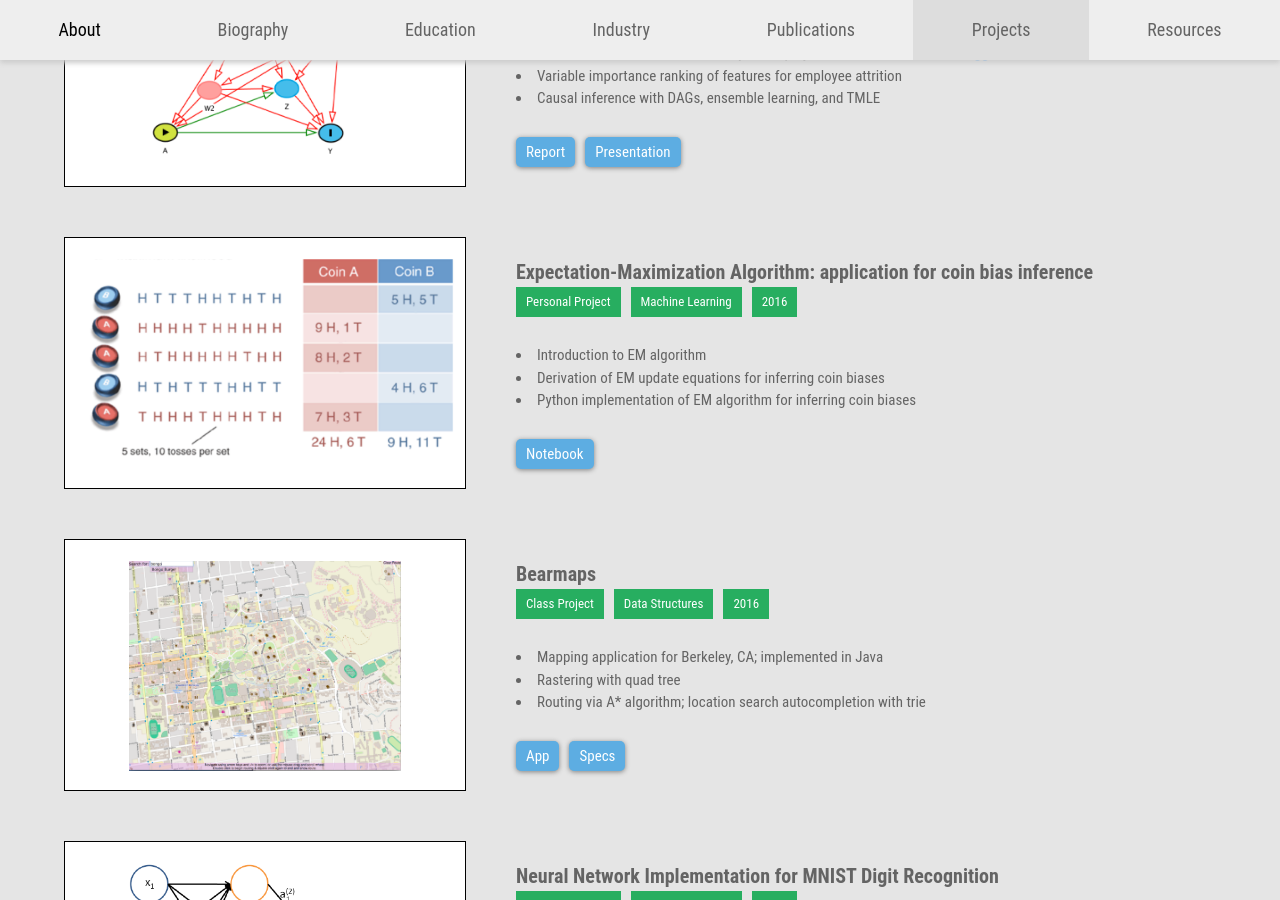
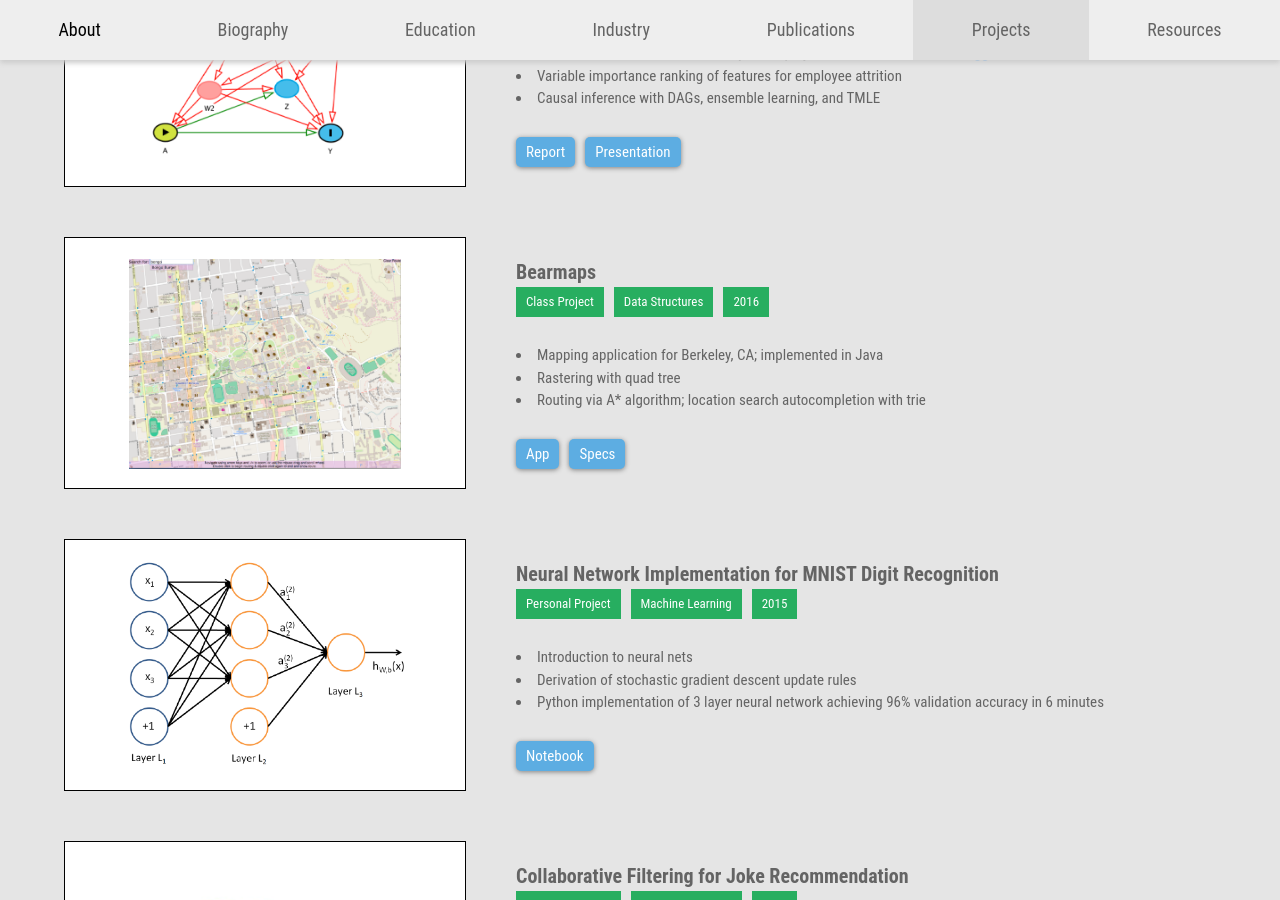
Before and after one commit to CalvinTChi/CalvinTChi.github.io, a Jekyll site: the page index.html, which Jekyll copies as it is, in a window 1280 px wide and 900 px high, scrolled down 3842 px. Built offline with Jekyll 4.4.1, drawn with Linux system fonts in a browser that asks for light colours; nearby versions of some CDN libraries.

Commit message:
update slides

```diff
--- a/index.html
+++ b/index.html
@@ -262,28 +262,6 @@
 			</div>
 			<div class = "projects-panel">
 				<div class = "work-photo">
-					<img src="assets/img/project4.png" height="210px" vertical-align=middle>
-				</div>
-				<div class = "work-text">
-					<h2>Expectation-Maximization Algorithm: application for coin bias inference</h2>
-					<div class = "tag-panel">
-					<br>
-						<div class = "tag">Personal Project</div>
-						<div class = "tag">Machine Learning</div>
-						<div class = "tag">2016</div>
-					</div>
-					<br>
-	  					<li>Introduction to EM algorithm</li>
-	  					<li>Derivation of EM update equations for inferring coin biases</li>
-	  					<li>Python implementation of EM algorithm for inferring coin biases</li>
-	  				<br>
-					<div class = "button-panel">
-						<a href="https://calvintchi.github.io/html/EM_Algorithm.html" class = "button" target="_blank">Notebook</a>
-					</div>
-				</div>
-			</div>
-			<div class = "projects-panel">
-				<div class = "work-photo">
 					<img src="assets/img/project3.png" height="210px" vertical-align=middle>
 				</div>
 				<div class = "work-text">
```
